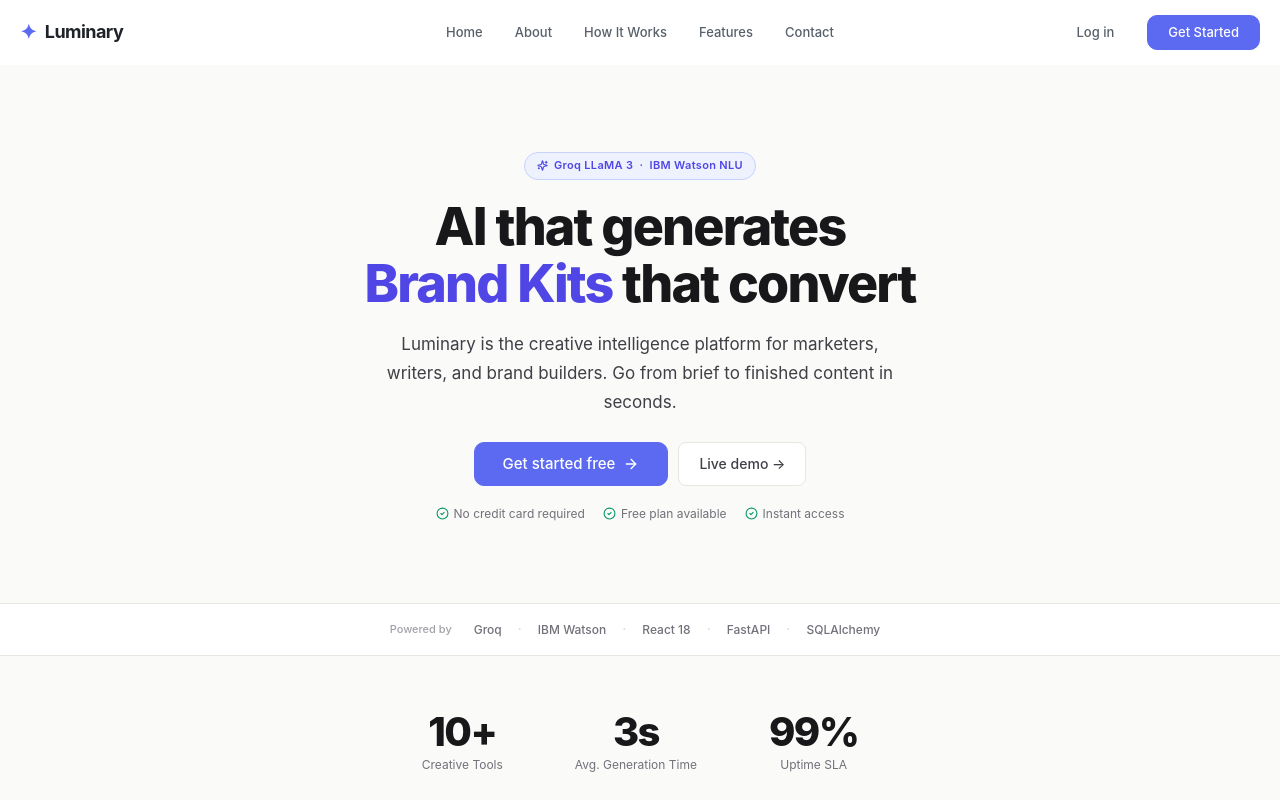
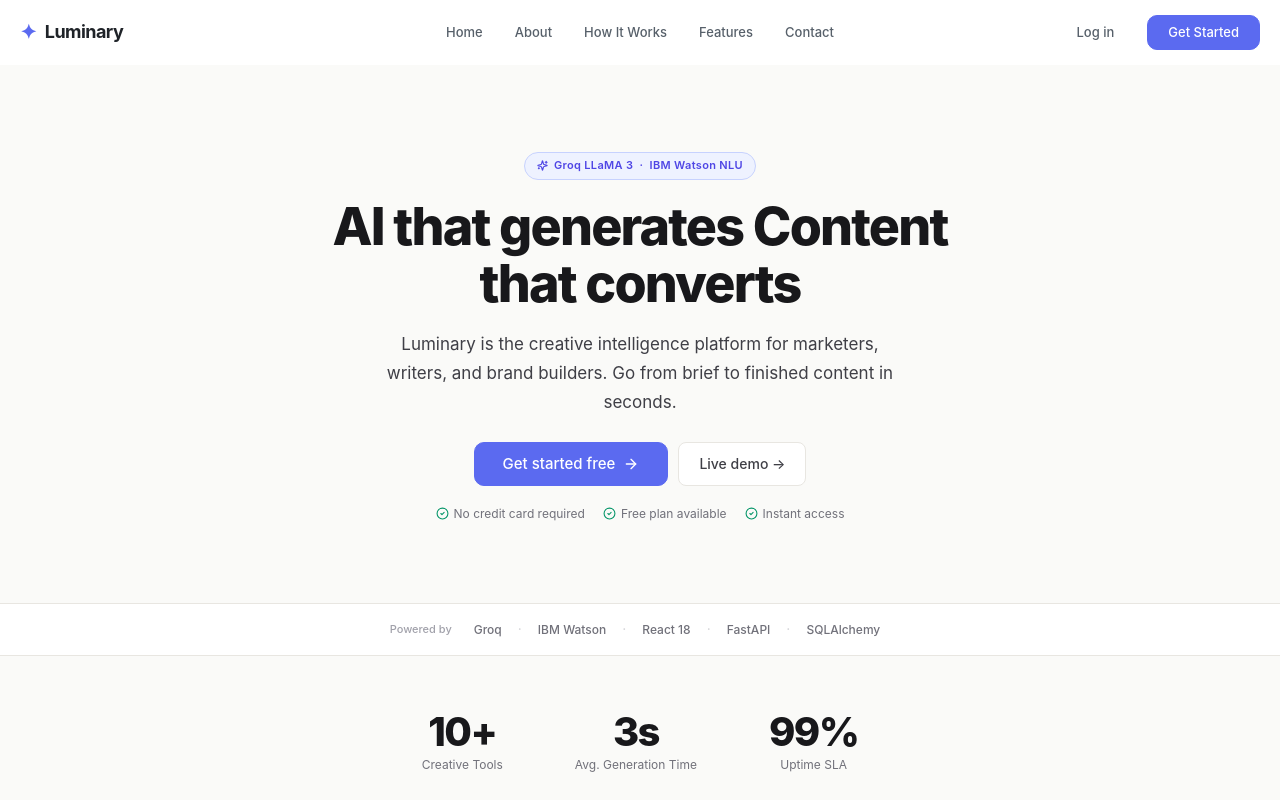
Before and after one commit to RiteshKumar2e/luminary, a React (Vite) app in the folder frontend/: page / in a window 1280 px wide. Shown: the top 800 px of the page. Built offline with nearby package versions, Linux system fonts and the light colour scheme.

Commit message:
updated home page

```diff
--- a/frontend/src/pages/Landing.tsx
+++ b/frontend/src/pages/Landing.tsx
@@ -1,6 +1,6 @@
 import { useRef, useEffect, useState } from 'react';
 import { Link } from 'react-router-dom';
-import { motion, useInView, AnimatePresence } from 'framer-motion';
+import { motion, useInView } from 'framer-motion';
 import {
   Sparkles, BookOpen, Megaphone, Palette,
   ArrowRight, Zap, Shield, BarChart3,
@@ -59,31 +59,6 @@ function AnimSection({ children, className = '' }: { children: React.ReactNode;
   );
 }
 
-/* ── rotating word ── */
-const WORDS = ['Stories', 'Campaigns', 'Brand Kits', 'Captions', 'Scripts'];
-function RotatingWord() {
-  const [idx, setIdx] = useState(0);
-  const [show, setShow] = useState(true);
-  useEffect(() => {
-    const t = setInterval(() => {
-      setShow(false);
-      setTimeout(() => { setIdx(i => (i + 1) % WORDS.length); setShow(true); }, 300);
-    }, 2400);
-    return () => clearInterval(t);
-  }, []);
-  return (
-    <AnimatePresence mode="wait">
-      {show && (
-        <motion.span key={WORDS[idx]} className="hero-rotating-word"
-          initial={{ opacity: 0, y: 10 }} animate={{ opacity: 1, y: 0 }}
-          exit={{ opacity: 0, y: -10 }} transition={{ duration: 0.28, ease: 'easeOut' }}>
-          {WORDS[idx]}
-        </motion.span>
-      )}
-    </AnimatePresence>
-  );
-}
-
 /* ── data ── */
 const FEATURES = [
   { icon: BookOpen,  title: 'Story Generator',  desc: 'Craft narratives, fiction, and scripts across any genre with AI as your co-author.', color: '#5b6af0', bg: '#eef0fe' },
@@ -132,10 +107,13 @@ export default function Landing() {
               </span>
             </motion.div>
 
-            <motion.h1 variants={fadeUp} custom={1} className="l-hero__h1">
-              AI that generates<br />
-              <RotatingWord />&nbsp;that convert
-            </motion.h1>
+            <motion.div variants={fadeUp} custom={1}>
+              <h1 className="l-hero__h1">
+                AI that generates{' '}
+                <span className="hero-highlight">Content</span>{' '}
+                that converts
+              </h1>
+            </motion.div>
 
             <motion.p variants={fadeUp} custom={2} className="l-hero__sub">
               Luminary is the creative intelligence platform for marketers, writers,
```
